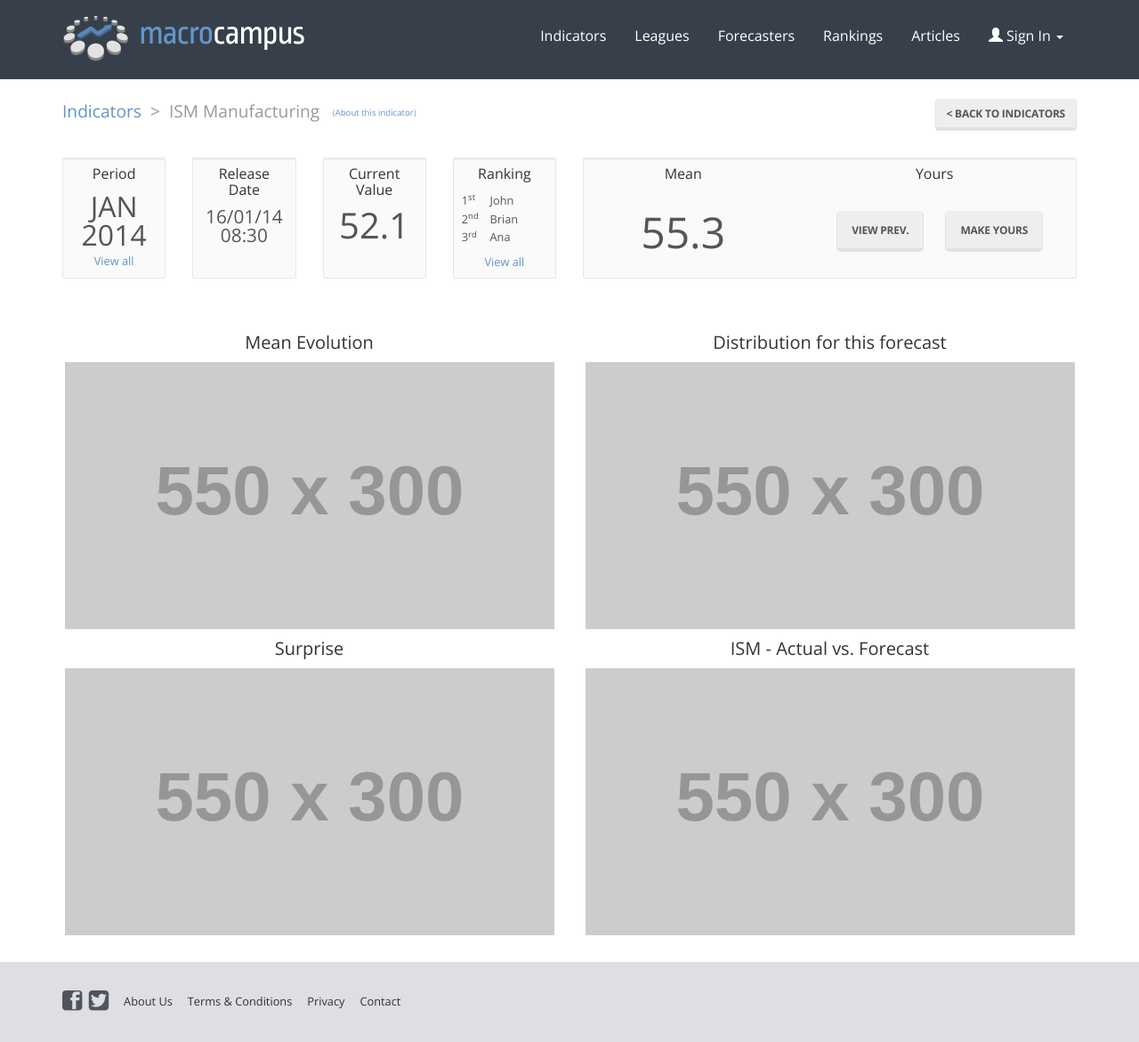
After one commit to ekersten/javadoc_primeros_pasos, a PHP site: page /ind002.php in a window 1280 px wide. The commit adds this page. Shown: the whole page at 89% size. Run offline with PHP 8.4, Linux system fonts and the light colour scheme; grey boxes labelled with a size stand in for pictures from a placeholder-image service; style sheets or scripts are compiled from the project's sources; some libraries are stand-ins or nearby versions.

Commit message:
avances home y indicadores detalle.

```diff
--- /dev/null
+++ b/ind002.php
@@ -0,0 +1,106 @@
+<!DOCTYPE html>
+<html>
+<head>
+	<meta charset="utf-8">
+	<meta http-equiv="X-UA-Compatible" content="IE=edge">
+	<title>Macro Campus</title>
+	<link href='http://fonts.googleapis.com/css?family=Ropa+Sans|Open+Sans:400,300,700' rel='stylesheet' type='text/css'/>
+	<link rel="stylesheet" href="css/macrocampus.css"/>
+</head>
+<body>
+	<div class="page-wrap">
+		<?php include('includes/header.php'); ?>
+		<section class="container-fluid indicator-details">
+			<div class="row">
+				<div class="col-xs-6">
+					<ol class="breadcrumb">
+						<li><a href="#">Indicators</a></li>
+						<li class="active">ISM Manufacturing <span class="about">(<a href="#">About this indicator</a>)</span></li>
+					</ol>
+				</div>
+				<div class="col-xs-6 text-right">
+					<a href="#" class="btn btn-default">&lt; Back to indicators</a>
+				</div>
+			</div>
+			<div class="row info">
+				<div class="col-xs-6">
+					<div class="row">
+						<div class="col-xs-3">
+							<div class="well well-sm period">
+								<h5>Period</h5>
+								<div class="big">JAN<br/>2014</div>
+								<div class="view-all"><a href="#">View all</a></div>
+							</div>
+						</div>
+						<div class="col-xs-3">
+							<div class="well well-sm release">
+								<h5>Release Date</h5>
+								<div class="big">16/01/14<br/>08:30</div>
+							</div>
+						</div>
+						<div class="col-xs-3">
+							<div class="well well-sm current">
+								<h5>Current Value</h5>
+								<div class="big">52.1</div>
+							</div>
+						</div>
+						<div class="col-xs-3">
+							<div class="well well-sm ranking">
+								<h5>Ranking</h5>
+								<ul>
+									<li>1<sup>st</sup> John</li>
+									<li>2<sup>nd</sup> Brian</li>
+									<li>3<sup>rd</sup> Ana</li>
+								</ul>
+								<div class="view-all"><a href="#">View all</a></div>
+							</div>
+						</div>
+					</div>
+				</div>
+				<div class="col-xs-6">
+					<div class="well well-sm">
+						<div class="row">
+							<div class="col-xs-5 text-center mean">
+								<h5>Mean</h5>
+								<div class="big">55.3</div>
+							</div>
+							<div class="col-xs-7 text-center yours">
+								<h5>Yours</h5>
+								<a href="" class="btn btn-default btn-lg">View Prev.</a><a href="" class="btn btn-default btn-lg">Make Yours</a>
+							</div>
+						</div>
+					</div>
+				</div>
+			</div>
+			<div class="row graphics">
+				<div class="col-xs-6">
+					<h4>Mean Evolution</h4>
+					<img src="http://placehold.it/550x300"/>
+				</div>
+				<div class="col-xs-6">
+					<h4>Distribution for this forecast</h4>
+					<img src="http://placehold.it/550x300"/>
+				</div>
+				<div class="col-xs-6">
+					<h4>Surprise</h4>
+					<img src="http://placehold.it/550x300"/>
+				</div>
+				<div class="col-xs-6">
+					<h4>ISM - Actual vs. Forecast</h4>
+					<img src="http://placehold.it/550x300"/>
+				</div>
+			</div>
+			<div class="row articles">
+
+			</div>
+			<div class="row data">
+
+			</div>
+		</section>
+	</div>
+	<?php include('includes/footer.php'); ?>
+	<script src="//code.jquery.com/jquery-1.11.0.min.js"></script>
+	<script src="js/bootstrap.min.js"></script>
+	<script src="js/script.js"></script>
+</body>
+</html>
--- a/js/script.js
+++ b/js/script.js
@@ -5,7 +5,7 @@ $(function() {
 	});
 
 	/* fix temporal para subpixel render de webkit */
-	$.each($('.panel-body'), function(i, item) {
+	$.each($('.ranking .panel-body'), function(i, item) {
 		var $item = $(item);
 		$item.width($item.width());
 	});
--- a/less/styles.less
+++ b/less/styles.less
@@ -350,6 +350,35 @@ footer, .page-wrap:after {
 			}
 		}
 	}
+
+	.alerts {
+		font-size: .8em;
+
+		h4 {
+			margin-top: 0;
+		}
+
+		p.hint {
+			font-size: .8em;
+		}
+
+		.col-xs-12.text-center {
+			.btn {
+				padding-left: 3em;
+				padding-right: 3em;
+			}
+		}
+	}
+
+	.faq {
+		font-size: .8em;
+
+		ul {
+			list-style: none;
+			padding: 0;
+			margin: 0;
+		}
+	}
 }
 /* fin pagina home */
 
@@ -370,6 +399,131 @@ footer, .page-wrap:after {
 	}
 }
 /* fin pagina listado de indicadores */
+
+/* pagina detalle del indicador */
+.indicator-details {
+	.breadcrumb {
+		.about {
+			font-size: .5em;
+			position: relative;
+			bottom: .2em;
+			margin-left: 1em;
+		}
+	}
+
+	.info {
+		.margin-top();
+
+		.well {
+			&.well-sm {
+				min-height: 8.5em;
+
+				h5 {
+					margin-top: 0;
+					.text-center();
+				}
+
+				&.period {
+					.big {
+						font-size: 2em;
+					}
+
+					padding-bottom: 0;
+
+					.view-all {
+						margin-top: .3em;
+					}
+				}
+
+				&.release {
+					.big {
+						font-size: 1.3em;
+					}
+				}
+
+				&.current {
+					.big {
+						font-size: 2.5em;
+					}
+				}
+
+				&.ranking {
+					font-size: 1em;
+
+					ul {
+						list-style: none;
+						margin: 0;
+						padding: 0;
+
+						li {
+							font-size: .8em;
+							margin-top: .2em;
+
+							&:first-child {
+								margin-top: 0;
+							}
+
+							sup {
+								margin-right: 1em;
+								display: inline-block;
+								width: 1.2em;
+							}
+						}
+					}
+
+					.view-all {
+						margin-top: .7em;
+					}
+				}
+
+				.big {
+					.text-center();
+					line-height: 1em;
+				}
+
+				.view-all {
+					font-size: .8em;
+					.text-center();
+				}
+			}
+		}
+
+		.mean {
+			h5 {
+				margin-bottom: 2em;
+			}
+			.big {
+				font-size: 3em;
+			}
+		}
+
+		.yours {
+			h5 {
+				margin-bottom: 2em;
+			}
+
+			.btn {
+				margin: 0 1em;
+
+				&:first-child {
+					margin-left: 0;
+				}
+
+				&:last-child {
+					margin-right: 0;
+				}
+			}
+		}
+	}
+
+	.graphics {
+		.margin-top();
+		.col-xs-6 {
+			.text-center();
+		}
+	}
+}
+/* fin pagina detalle del indicador */
 
 /* pagina registro de usuarios */
 .user-registration {
@@ -750,6 +904,10 @@ footer, .page-wrap:after {
 .margin-bottom {
 	margin-bottom: @grid-gutter-width;
 }
+
+.no-margin {
+	margin: 0;
+}
 /* no crear margin left ni right. Usar solo para separar rows */
 
 
@@ -781,3 +939,16 @@ footer, .page-wrap:after {
 		}
 	}
 }
+
+.breadcrumb {
+	margin: 0;
+	padding: 0;
+	border: none;
+	background: none;
+	font-size: 1.2em;
+
+	ol {
+		margin: 0;
+		padding: 0;
+	}
+}
--- a/rkn001.php
+++ b/rkn001.php
@@ -10,7 +10,7 @@
 <body>
 	<div class="page-wrap">
 		<?php include('includes/header.php'); ?>
-		<section class="container-fluid">
+		<section class="container-fluid ranking">
 			<div class="row">
 				<div class="col-xs-12">
 					<h1>Ranking</h1>
```
Also changed, not shown: hom001.php (+37 -3 lines).
